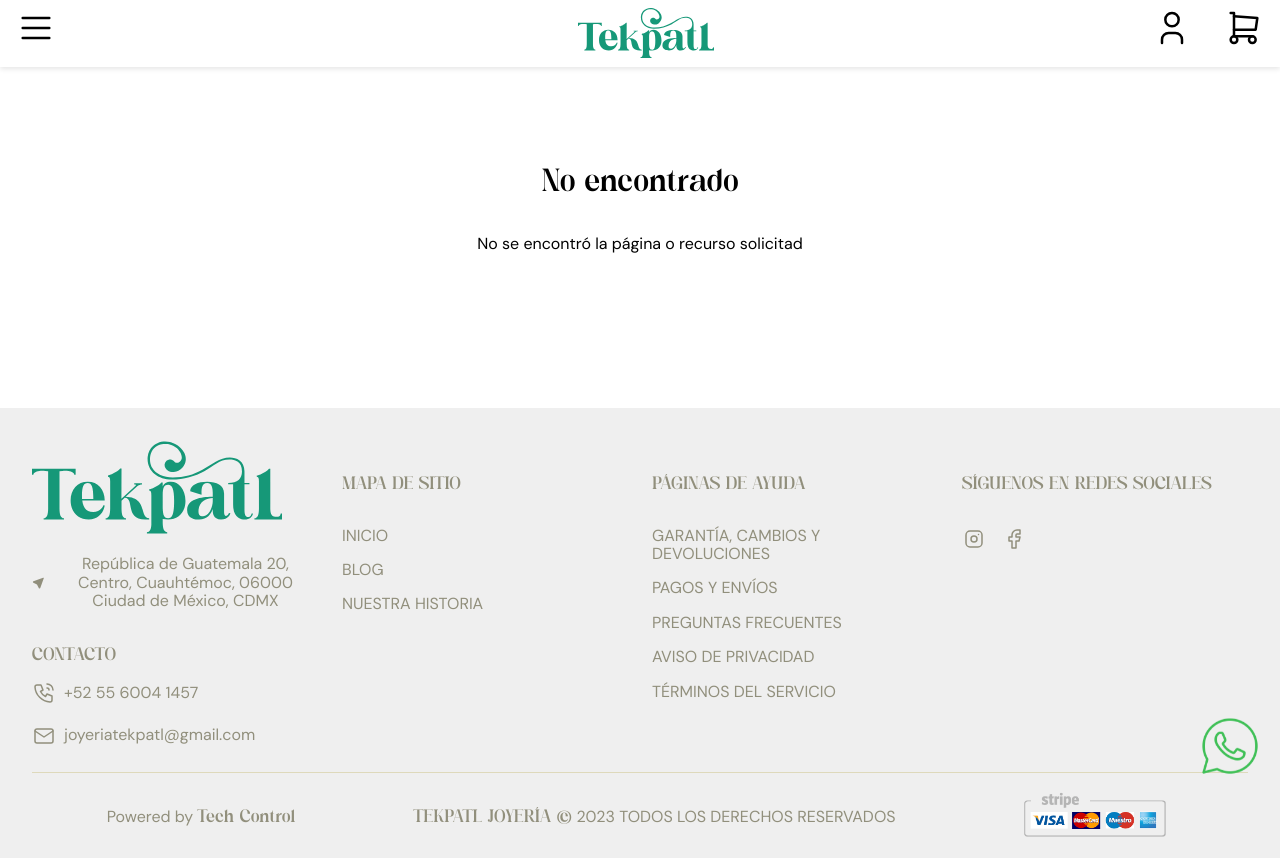
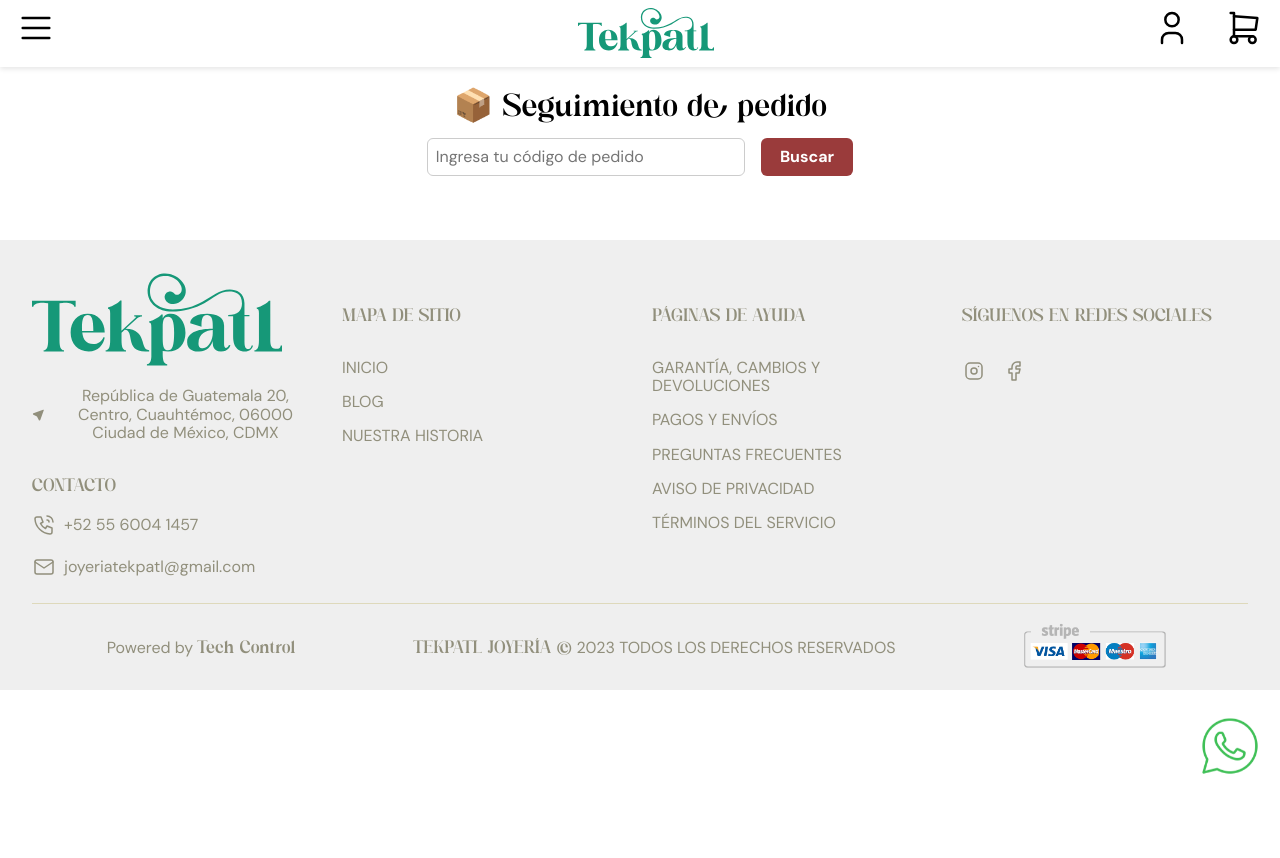
Before and after one commit to EmilianoCA12/tekpatl, a Next.js app: page /seguimiento in a window 1280 px wide. Before the commit this address had no page. After the commit the page ends 800 px from the top, so only its background shows below. Built offline with nearby package versions, Linux system fonts and the light colour scheme.

Commit message:
Ventana de seguimiento de paquete

```diff
--- a/src/Components/DetalleItem/DetalleItem.jsx
+++ b/src/Components/DetalleItem/DetalleItem.jsx
@@ -112,7 +112,7 @@ export default function DetalleItem({ nombre, costo, incremento, id, lank, image
                         <div className={styles.formulario}>
                             {brillante === 1 && (
                                 <div>
-                                    <p>Color: <span className={styles.text}>{colorSeleccionado ?? "Seleccionar"}</span></p>
+                                    <p>Zirconia: <span className={styles.text}>{colorSeleccionado ?? "Seleccionar"}</span></p>
                                     <div className={styles.colores}>
                                         {colores.map((color) => (
                                         <button
--- a/src/Components/Header/Header.jsx
+++ b/src/Components/Header/Header.jsx
@@ -83,7 +83,7 @@ export default function Header() {
           <p className={clsx(dmSans.className, styles.links)}><Link href="/collares">COLLARES</Link></p>
           <p className={clsx(dmSans.className, styles.links)}><Link href="/aretes">ARETES</Link></p>
           <p className={clsx(dmSans.className, styles.links)}><Link href="/diges">DIJES</Link></p>
-          <p className={clsx(dmSans.className, styles.links)}><Link href="/">SEGUIMIENTO DE PEDIDO</Link></p>
+          <p className={clsx(dmSans.className, styles.links)}><Link href="/seguimiento">SEGUIMIENTO DE PEDIDO</Link></p>
         </div>
       </div>
 
--- /dev/null
+++ b/src/app/api/seguimiento/route.js
@@ -0,0 +1,40 @@
+import sql from "better-sqlite3";
+import { NextResponse } from "next/server";
+
+const db = sql("tekpatl.db");
+
+export async function GET(req) {
+  const { searchParams } = new URL(req.url);
+  const codigo = searchParams.get("codigo");
+
+  if (!codigo) {
+    return NextResponse.json({ ok: false, error: "Código no proporcionado" }, { status: 400 });
+  }
+
+  const pedido = db.prepare(`
+    SELECT id, total, estatus FROM Pedido WHERE codigo = ?
+  `).get(codigo);
+
+  if (!pedido) {
+    return NextResponse.json({ ok: false, error: "Pedido no encontrado" }, { status: 404 });
+  }
+
+  const detalles = db.prepare(`
+    SELECT d.talla, d.color, d.cantidad, d.subTotal, j.nombre, i.direccion
+    FROM DetallePedido d
+    JOIN Joyas j ON d.idPedido = ?
+    JOIN DImagenes i ON j.id = i.idJoya
+    GROUP BY j.id
+  `).all(pedido.id);
+
+  const estatusTexto = ["En revisión", "Pagado", "Enviado", "Entregado"][pedido.estatus] ?? "Desconocido";
+
+  return NextResponse.json({
+    ok: true,
+    pedido: {
+      total: pedido.total,
+      estatus: estatusTexto,
+      detalles,
+    },
+  });
+}
--- /dev/null
+++ b/src/app/seguimiento/Seguimiento.module.css
@@ -0,0 +1,90 @@
+.container {
+  padding: 2rem;
+  text-align: center;
+  margin-top: 2rem;
+}
+
+.title {
+  font-size: 2rem;
+  margin-bottom: 1rem;
+  font-family: 'ClassicalRomance', sans-serif;
+}
+
+.formGroup {
+  display: flex;
+  justify-content: center;
+  gap: 1rem;
+  margin-bottom: 2rem;
+}
+
+.input {
+  padding: 0.5rem;
+  font-size: 1rem;
+  width: 300px;
+  border: 1px solid #ccc;
+  border-radius: 6px;
+}
+
+.button {
+  background-color: #9A3B3B;
+  color: white;
+  padding: 0.6rem 1.2rem;
+  border: none;
+  border-radius: 6px;
+  cursor: pointer;
+  font-weight: bold;
+}
+
+.error {
+  color: red;
+  margin-top: 1rem;
+}
+
+.resumenBox {
+  background: #fafafa;
+  border-radius: 12px;
+  padding: 2rem;
+  margin-top: 2rem;
+  text-align: left;
+}
+
+.subTitle {
+  font-size: 1.5rem;
+  margin-bottom: 1rem;
+}
+
+.itemSummary {
+  margin-bottom: 1rem;
+  display: flex;
+  flex-direction: column;
+}
+
+.imageAndText {
+  display: flex;
+  gap: 1rem;
+}
+
+.imageBox {
+  border: 1px solid #ddd;
+  border-radius: 8px;
+  overflow: hidden;
+}
+
+.subDetail {
+  color: #555;
+  font-size: 0.95rem;
+  margin: 0.2rem 0;
+}
+
+.total {
+  font-weight: bold;
+  font-size: 1.2rem;
+  margin-top: 1rem;
+}
+
+.status {
+  font-weight: bold;
+  font-size: 1.1rem;
+  color: #9A3B3B;
+  margin-top: 0.5rem;
+}
--- /dev/null
+++ b/src/app/seguimiento/page.js
@@ -0,0 +1,84 @@
+// 1. src/app/seguimiento/page.jsx
+"use client";
+
+import { useState } from "react";
+import styles from "./Seguimiento.module.css";
+import { DM_Sans } from "next/font/google";
+import clsx from "clsx";
+
+const dmSans = DM_Sans({
+  subsets: ["latin"],
+  weight: ["400", "500", "700"],
+  display: "swap",
+});
+
+export default function SeguimientoPage() {
+  const [codigo, setCodigo] = useState("");
+  const [pedido, setPedido] = useState(null);
+  const [error, setError] = useState("");
+
+  async function buscarPedido() {
+    if (!codigo.trim()) return;
+
+    const res = await fetch(`/api/seguimiento?codigo=${codigo}`);
+    const data = await res.json();
+
+    if (data.ok) {
+      setPedido(data.pedido);
+      setError("");
+    } else {
+      setPedido(null);
+      setError("No se encontró ningún pedido con ese código.");
+    }
+  }
+
+  return (
+    <div className={clsx(styles.container, dmSans.className)}>
+      <h1 className={styles.title}>📦 Seguimiento de pedido</h1>
+
+      <div className={styles.formGroup}>
+        <input
+          type="text"
+          placeholder="Ingresa tu código de pedido"
+          className={styles.input}
+          value={codigo}
+          onChange={(e) => setCodigo(e.target.value)}
+        />
+        <button onClick={buscarPedido} className={styles.button}>
+          Buscar
+        </button>
+      </div>
+
+      {error && <p className={styles.error}>{error}</p>}
+
+      {pedido && (
+        <div className={styles.resumenBox}>
+          <h2 className={styles.subTitle}>Resumen del pedido</h2>
+          {pedido.detalles.map((item, index) => (
+            <div key={index} className={styles.itemSummary}>
+              <div className={styles.imageAndText}>
+                <div className={styles.imageBox}>
+                  <img
+                    src={item.direccion}
+                    alt={item.nombre}
+                    width={100}
+                    height={100}
+                  />
+                </div>
+                <div>
+                  <p><strong>{item.nombre}</strong></p>
+                  <p className={styles.subDetail}>Color: {item.color}</p>
+                  <p className={styles.subDetail}>Talla: {item.talla}</p>
+                  <p className={styles.subDetail}>Cantidad: {item.cantidad}</p>
+                  <p className={styles.subDetail}>Subtotal: ${item.subTotal.toFixed(2)}</p>
+                </div>
+              </div>
+            </div>
+          ))}
+          <div className={styles.total}>Total: ${pedido.total.toFixed(2)}</div>
+          <div className={styles.status}>Estatus: {pedido.estatus}</div>
+        </div>
+      )}
+    </div>
+  );
+}
```
